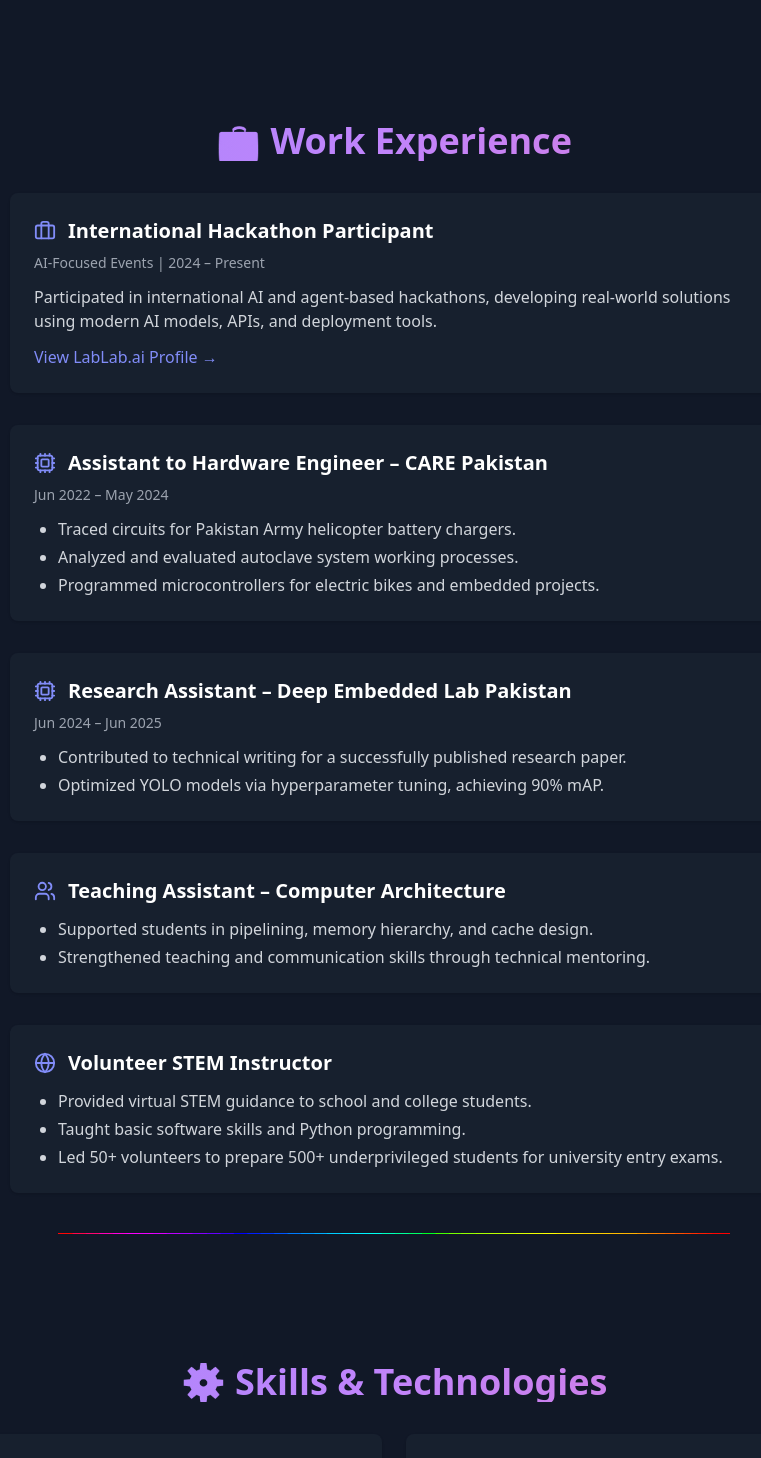
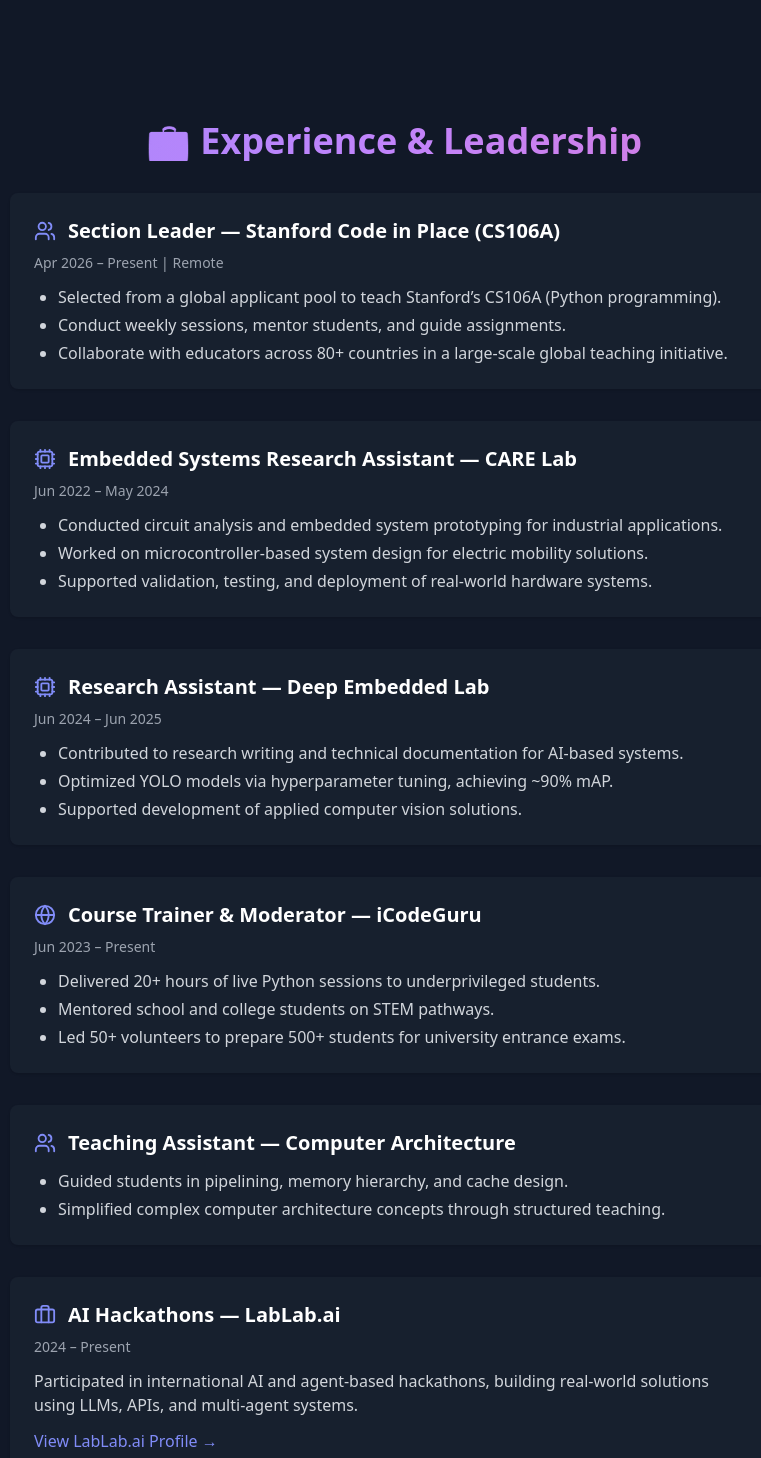
Before and after one commit to MAAZBINFAZAL/portfolio, a React (Vite) app: page / in a window 1280 px wide. Shown: the part 2780-4238 px from the top of the page, without its empty margins (246-1007 px from the left). Built offline with nearby package versions, Linux system fonts and the light colour scheme; the HTML template or start-up script is replaced by a standard one.

Commit message:
Upgrade experience section with resume-aligned content

```diff
--- a/src/components/WorkExperience.jsx
+++ b/src/components/WorkExperience.jsx
@@ -21,27 +21,131 @@
         transition={{ duration: 0.6 }}
         variants={fadeInUp}
       >
-        💼 Work Experience
+        💼 Experience & Leadership
       </motion.h2>
 
       <div className="space-y-8 max-w-3xl mx-auto">
 
-        {/* 1. Hackathon Experience */}
+        {/* 1. Stanford Code in Place */}
         <motion.div
           className="bg-gray-800/50 p-6 rounded-lg shadow hover:shadow-indigo-500/30 transition"
           variants={fadeInUp}
           initial="hidden"
           whileInView="visible"
-          viewport={{ once: true }}
+        >
+          <div className="flex items-center gap-3 mb-2">
+            <Users className="text-indigo-400" size={22} />
+            <h3 className="text-xl font-semibold">
+              Section Leader — Stanford Code in Place (CS106A)
+            </h3>
+          </div>
+          <p className="text-gray-400 text-sm">Apr 2026 – Present | Remote</p>
+          <ul className="list-disc ml-6 mt-3 text-gray-300 space-y-1">
+            <li>Selected from a global applicant pool to teach Stanford’s CS106A (Python programming).</li>
+            <li>Conduct weekly sessions, mentor students, and guide assignments.</li>
+            <li>Collaborate with educators across 80+ countries in a large-scale global teaching initiative.</li>
+          </ul>
+        </motion.div>
+
+        {/* 2. CARE Lab */}
+        <motion.div
+          className="bg-gray-800/50 p-6 rounded-lg shadow hover:shadow-indigo-500/30 transition"
+          variants={fadeInUp}
+          initial="hidden"
+          whileInView="visible"
+        >
+          <div className="flex items-center gap-3 mb-2">
+            <Cpu className="text-indigo-400" size={22} />
+            <h3 className="text-xl font-semibold">
+              Embedded Systems Research Assistant — CARE Lab
+            </h3>
+          </div>
+          <p className="text-gray-400 text-sm">Jun 2022 – May 2024</p>
+          <ul className="list-disc ml-6 mt-3 text-gray-300 space-y-1">
+            <li>Conducted circuit analysis and embedded system prototyping for industrial applications.</li>
+            <li>Worked on microcontroller-based system design for electric mobility solutions.</li>
+            <li>Supported validation, testing, and deployment of real-world hardware systems.</li>
+          </ul>
+        </motion.div>
+
+        {/* 3. Deep Embedded Lab */}
+        <motion.div
+          className="bg-gray-800/50 p-6 rounded-lg shadow hover:shadow-indigo-500/30 transition"
+          variants={fadeInUp}
+          initial="hidden"
+          whileInView="visible"
+        >
+          <div className="flex items-center gap-3 mb-2">
+            <Cpu className="text-indigo-400" size={22} />
+            <h3 className="text-xl font-semibold">
+              Research Assistant — Deep Embedded Lab
+            </h3>
+          </div>
+          <p className="text-gray-400 text-sm">Jun 2024 – Jun 2025</p>
+          <ul className="list-disc ml-6 mt-3 text-gray-300 space-y-1">
+            <li>Contributed to research writing and technical documentation for AI-based systems.</li>
+            <li>Optimized YOLO models via hyperparameter tuning, achieving ~90% mAP.</li>
+            <li>Supported development of applied computer vision solutions.</li>
+          </ul>
+        </motion.div>
+
+        {/* 4. iCodeGuru */}
+        <motion.div
+          className="bg-gray-800/50 p-6 rounded-lg shadow hover:shadow-indigo-500/30 transition"
+          variants={fadeInUp}
+          initial="hidden"
+          whileInView="visible"
+        >
+          <div className="flex items-center gap-3 mb-2">
+            <Globe className="text-indigo-400" size={22} />
+            <h3 className="text-xl font-semibold">
+              Course Trainer & Moderator — iCodeGuru
+            </h3>
+          </div>
+          <p className="text-gray-400 text-sm">Jun 2023 – Present</p>
+          <ul className="list-disc ml-6 mt-3 text-gray-300 space-y-1">
+            <li>Delivered 20+ hours of live Python sessions to underprivileged students.</li>
+            <li>Mentored school and college students on STEM pathways.</li>
+            <li>Led 50+ volunteers to prepare 500+ students for university entrance exams.</li>
+          </ul>
+        </motion.div>
+
+        {/* 5. Teaching Assistant */}
+        <motion.div
+          className="bg-gray-800/50 p-6 rounded-lg shadow hover:shadow-indigo-500/30 transition"
+          variants={fadeInUp}
+          initial="hidden"
+          whileInView="visible"
+        >
+          <div className="flex items-center gap-3 mb-2">
+            <Users className="text-indigo-400" size={22} />
+            <h3 className="text-xl font-semibold">
+              Teaching Assistant — Computer Architecture
+            </h3>
+          </div>
+          <ul className="list-disc ml-6 mt-3 text-gray-300 space-y-1">
+            <li>Guided students in pipelining, memory hierarchy, and cache design.</li>
+            <li>Simplified complex computer architecture concepts through structured teaching.</li>
+          </ul>
+        </motion.div>
+
+        {/* 6. LabLab AI Hackathons */}
+        <motion.div
+          className="bg-gray-800/50 p-6 rounded-lg shadow hover:shadow-indigo-500/30 transition"
+          variants={fadeInUp}
+          initial="hidden"
+          whileInView="visible"
         >
           <div className="flex items-center gap-3 mb-2">
             <Briefcase className="text-indigo-400" size={22} />
-            <h3 className="text-xl font-semibold">International Hackathon Participant</h3>
+            <h3 className="text-xl font-semibold">
+              AI Hackathons — LabLab.ai
+            </h3>
           </div>
-          <p className="text-gray-400 text-sm">AI-Focused Events | 2024 – Present</p>
+          <p className="text-gray-400 text-sm">2024 – Present</p>
           <p className="text-gray-300 mt-3">
-            Participated in international AI and agent-based hackathons, developing
-            real-world solutions using modern AI models, APIs, and deployment tools.
+            Participated in international AI and agent-based hackathons, building real-world
+            solutions using LLMs, APIs, and multi-agent systems.
           </p>
           <a
             href="https://lablab.ai/u/@maaz_bin_fazal90"
@@ -53,88 +157,6 @@
           </a>
         </motion.div>
 
-        {/* 2. Assistant to Hardware Engineer */}
-        <motion.div
-          className="bg-gray-800/50 p-6 rounded-lg shadow hover:shadow-indigo-500/30 transition"
-          variants={fadeInUp}
-          initial="hidden"
-          whileInView="visible"
-          viewport={{ once: true }}
-        >
-          <div className="flex items-center gap-3 mb-2">
-            <Cpu className="text-indigo-400" size={22} />
-            <h3 className="text-xl font-semibold">
-              Assistant to Hardware Engineer – CARE Pakistan
-            </h3>
-          </div>
-          <p className="text-gray-400 text-sm">Jun 2022 – May 2024</p>
-          <ul className="list-disc ml-6 mt-3 text-gray-300 space-y-1">
-            <li>Traced circuits for Pakistan Army helicopter battery chargers.</li>
-            <li>Analyzed and evaluated autoclave system working processes.</li>
-            <li>Programmed microcontrollers for electric bikes and embedded projects.</li>
-          </ul>
-        </motion.div>
-
-        {/* 3. Research Assistant */}
-        <motion.div
-          className="bg-gray-800/50 p-6 rounded-lg shadow hover:shadow-indigo-500/30 transition"
-          variants={fadeInUp}
-          initial="hidden"
-          whileInView="visible"
-          viewport={{ once: true }}
-        >
-          <div className="flex items-center gap-3 mb-2">
-            <Cpu className="text-indigo-400" size={22} />
-            <h3 className="text-xl font-semibold">
-              Research Assistant – Deep Embedded Lab Pakistan
-            </h3>
-          </div>
-          <p className="text-gray-400 text-sm">Jun 2024 – Jun 2025</p>
-          <ul className="list-disc ml-6 mt-3 text-gray-300 space-y-1">
-            <li>Contributed to technical writing for a successfully published research paper.</li>
-            <li>Optimized YOLO models via hyperparameter tuning, achieving 90% mAP.</li>
-          </ul>
-        </motion.div>
-
-        {/* 4. Teaching Assistant */}
-        <motion.div
-          className="bg-gray-800/50 p-6 rounded-lg shadow hover:shadow-indigo-500/30 transition"
-          variants={fadeInUp}
-          initial="hidden"
-          whileInView="visible"
-          viewport={{ once: true }}
-        >
-          <div className="flex items-center gap-3 mb-2">
-            <Users className="text-indigo-400" size={22} />
-            <h3 className="text-xl font-semibold">
-              Teaching Assistant – Computer Architecture
-            </h3>
-          </div>
-          <ul className="list-disc ml-6 mt-3 text-gray-300 space-y-1">
-            <li>Supported students in pipelining, memory hierarchy, and cache design.</li>
-            <li>Strengthened teaching and communication skills through technical mentoring.</li>
-          </ul>
-        </motion.div>
-
-        {/* 5. Volunteer Teaching */}
-        <motion.div
-          className="bg-gray-800/50 p-6 rounded-lg shadow hover:shadow-indigo-500/30 transition"
-          variants={fadeInUp}
-          initial="hidden"
-          whileInView="visible"
-          viewport={{ once: true }}
-        >
-          <div className="flex items-center gap-3 mb-2">
-            <Globe className="text-indigo-400" size={22} />
-            <h3 className="text-xl font-semibold">Volunteer STEM Instructor</h3>
-          </div>
-          <ul className="list-disc ml-6 mt-3 text-gray-300 space-y-1">
-            <li>Provided virtual STEM guidance to school and college students.</li>
-            <li>Taught basic software skills and Python programming.</li>
-            <li>Led 50+ volunteers to prepare 500+ underprivileged students for university entry exams.</li>
-          </ul>
-        </motion.div>
-
       </div>
 
       <motion.img
@@ -144,7 +166,6 @@
         variants={fadeInUp}
         initial="hidden"
         whileInView="visible"
-        viewport={{ once: true }}
       />
     </section>
   );
```
